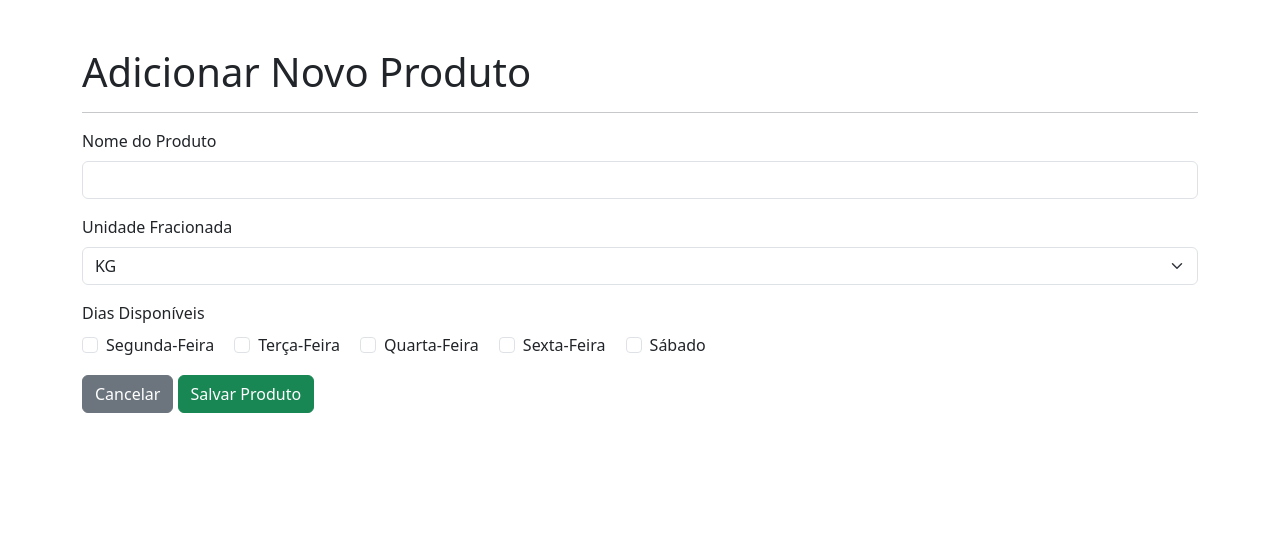
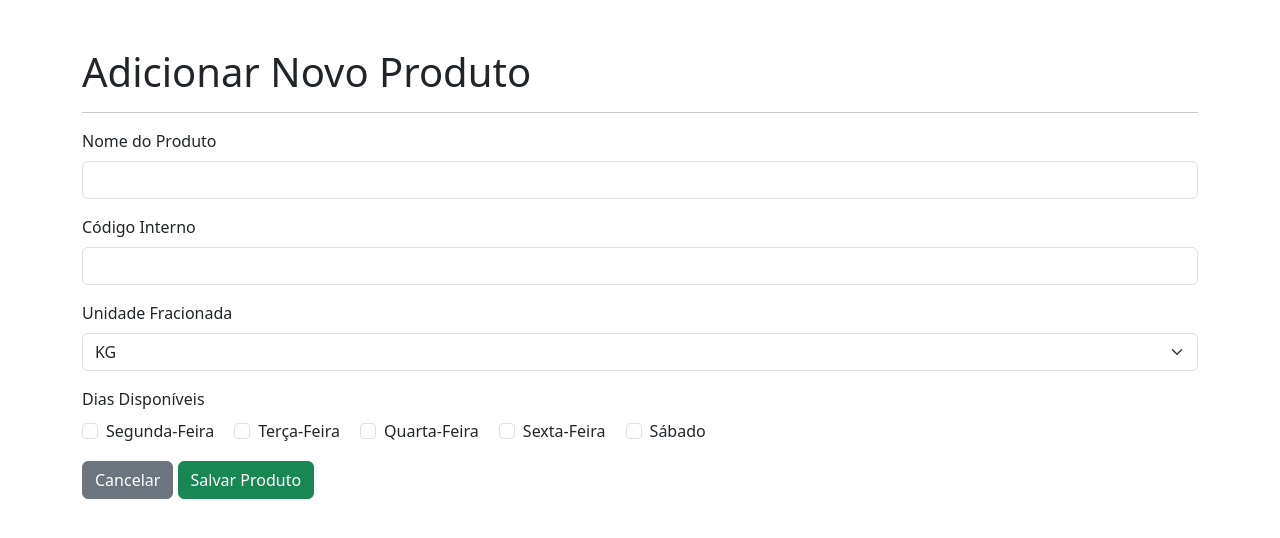
Before and after one commit to IgorsSantana/app-hortifruti, a Flask app: page /admin/product/add in a window 1280 px wide. Shown: the part 56-594 px from the top of the page. Run offline with Flask 3, Linux system fonts and the light colour scheme; a user stored in the database is signed in; tables that the repository leaves empty hold one stand-in row (values such as "Sample post"); some libraries are stand-ins or nearby versions.

Commit message:
Adiciona codigo_interno aos produtos

```diff
--- a/app.py
+++ b/app.py
@@ -1,4 +1,4 @@
-# app.py - Versão com CRUD completo de Produtos
+# app.py - Versão com 'codigo_interno' no admin
 
 import sqlite3
 import pandas as pd
@@ -16,7 +16,6 @@ DATABASE = 'hortifruti.db'
 DIAS_PEDIDO = {0: "SEGUNDA-FEIRA", 1: "TERÇA-FEIRA", 2: "QUARTA-FEIRA", 4: "SEXTA-FEIRA", 5: "SÁBADO"}
 LOJAS = ["BCS", "SJN", "MEP", "FCL1", "FCL2", "FCL3"]
 
-# ... (Todas as funções até as rotas de admin permanecem iguais)
 def get_db():
     db_url = os.environ.get('DATABASE_URL')
     if db_url:
@@ -94,7 +93,6 @@ def obter_dados_relatorio():
 
 @app.route('/login', methods=['GET', 'POST'])
 def login():
-    # ... código sem alteração ...
     if request.method == 'POST':
         username = request.form['username']
         password = request.form['password']
@@ -125,7 +123,6 @@ def logout():
 @app.route('/')
 @login_required
 def index():
-    # ... código sem alteração ...
     hoje = datetime.now().weekday()
     loja_logada = session.get('store_name')
     if session.get('role') == 'admin': return redirect(url_for('relatorio'))
@@ -138,7 +135,6 @@ def index():
 @app.route('/enviar', methods=['POST'])
 @login_required
 def enviar_pedido():
-    # ... código sem alteração ...
     loja = session.get('store_name')
     if not loja: return "Erro: Usuario nao associado a uma loja.", 400
     data_pedido_str = datetime.now().strftime('%Y-%m-%d')
@@ -181,7 +177,6 @@ def sucesso():
 @app.route('/relatorio')
 @admin_required
 def relatorio():
-    # ... código sem alteração ...
     tabela_final, nome_dia = obter_dados_relatorio()
     if tabela_final is None: return "<h1>Hoje nao e um dia de pedido, portanto nao ha relatorio.</h1>"
     tabela_final.index.name = None
@@ -201,7 +196,7 @@ def admin_products():
     db = get_db()
     cursor = db.cursor()
     db_url = os.environ.get('DATABASE_URL')
-    query = "SELECT p.id, p.name, p.unidade_fracionada, STRING_AGG(CAST(pa.day_id AS TEXT), ',') as days_str FROM products p LEFT JOIN product_availability pa ON p.id = pa.product_id GROUP BY p.id, p.name, p.unidade_fracionada ORDER BY p.name;" if db_url else "SELECT p.id, p.name, p.unidade_fracionada, GROUP_CONCAT(pa.day_id) as days_str FROM products p LEFT JOIN product_availability pa ON p.id = pa.product_id GROUP BY p.id, p.name, p.unidade_fracionada ORDER BY p.name;"
+    query = "SELECT p.id, p.name, p.unidade_fracionada, p.codigo_interno, STRING_AGG(CAST(pa.day_id AS TEXT), ',') as days_str FROM products p LEFT JOIN product_availability pa ON p.id = pa.product_id GROUP BY p.id, p.name, p.unidade_fracionada, p.codigo_interno ORDER BY p.name;" if db_url else "SELECT p.id, p.name, p.unidade_fracionada, p.codigo_interno, GROUP_CONCAT(pa.day_id) as days_str FROM products p LEFT JOIN product_availability pa ON p.id = pa.product_id GROUP BY p.id, p.name, p.unidade_fracionada, p.codigo_interno ORDER BY p.name;"
     cursor.execute(query)
     products_data = cursor.fetchall()
     products_list = [dict(zip([desc[0] for desc in cursor.description], row)) for row in products_data]
@@ -220,16 +215,17 @@ def admin_add_product():
     if request.method == 'POST':
         name = request.form['name']
         unidade = request.form['unidade_fracionada']
+        codigo_interno = request.form.get('codigo_interno') # Usar .get para ser seguro se o campo não for enviado
         days = request.form.getlist('days')
         db = get_db()
         cursor = db.cursor()
         db_url = os.environ.get('DATABASE_URL')
         try:
             if db_url:
-                cursor.execute("INSERT INTO products (name, unidade_fracionada) VALUES (%s, %s) RETURNING id;", (name, unidade))
+                cursor.execute("INSERT INTO products (name, unidade_fracionada, codigo_interno) VALUES (%s, %s, %s) RETURNING id;", (name, unidade, codigo_interno))
                 product_id = cursor.fetchone()[0]
             else:
-                cursor.execute("INSERT INTO products (name, unidade_fracionada) VALUES (?, ?);", (name, unidade))
+                cursor.execute("INSERT INTO products (name, unidade_fracionada, codigo_interno) VALUES (?, ?, ?);", (name, unidade, codigo_interno))
                 product_id = cursor.lastrowid
             for day_id in days:
                 if db_url: cursor.execute("INSERT INTO product_availability (product_id, day_id) VALUES (%s, %s);", (product_id, int(day_id)))
@@ -238,7 +234,7 @@ def admin_add_product():
             flash('Produto adicionado com sucesso!', 'success')
         except Exception as e:
             db.rollback()
-            if 'UNIQUE constraint failed' in str(e) or 'duplicate key value violates unique constraint' in str(e): flash(f'Erro: O produto "{name}" ja existe.', 'danger')
+            if 'UNIQUE constraint failed' in str(e) or 'duplicate key value violates unique constraint' in str(e): flash(f'Erro: O produto ou codigo interno "{name}" ja existe.', 'danger')
             else: flash(f'Erro ao adicionar produto: {e}', 'danger')
         finally:
             cursor.close()
@@ -256,9 +252,10 @@ def admin_edit_product(product_id):
     if request.method == 'POST':
         name = request.form['name']
         unidade = request.form['unidade_fracionada']
+        codigo_interno = request.form.get('codigo_interno')
         days = request.form.getlist('days')
         try:
-            cursor.execute("UPDATE products SET name = %s, unidade_fracionada = %s WHERE id = %s;" if db_url else "UPDATE products SET name = ?, unidade_fracionada = ? WHERE id = ?;", (name, unidade, product_id))
+            cursor.execute("UPDATE products SET name = %s, unidade_fracionada = %s, codigo_interno = %s WHERE id = %s;" if db_url else "UPDATE products SET name = ?, unidade_fracionada = ?, codigo_interno = ? WHERE id = ?;", (name, unidade, codigo_interno, product_id))
             cursor.execute("DELETE FROM product_availability WHERE product_id = %s;" if db_url else "DELETE FROM product_availability WHERE product_id = ?;", (product_id,))
             for day_id in days:
                 if db_url: cursor.execute("INSERT INTO product_availability (product_id, day_id) VALUES (%s, %s);", (product_id, int(day_id)))
@@ -272,18 +269,21 @@ def admin_edit_product(product_id):
             cursor.close()
             db.close()
         return redirect(url_for('admin_products'))
+
     cursor.execute("SELECT * FROM products WHERE id = %s;" if db_url else "SELECT * FROM products WHERE id = ?;", (product_id,))
     product_data = cursor.fetchone()
     product = dict(zip([desc[0] for desc in cursor.description], product_data))
+
     cursor.execute("SELECT day_id FROM product_availability WHERE product_id = %s;" if db_url else "SELECT day_id FROM product_availability WHERE product_id = ?;", (product_id,))
     availability_data = cursor.fetchall()
     product['days_ids'] = [row[0] for row in availability_data]
+
     cursor.close()
     db.close()
+
     dias_semana_ordenado = {k: v for k, v in sorted(DIAS_PEDIDO.items())}
     return render_template('admin/product_form.html', dias_pedido=dias_semana_ordenado, product=product)
 
-# --- NOVA ROTA PARA APAGAR PRODUTO ---
 @app.route('/admin/product/delete/<int:product_id>', methods=['POST'])
 @admin_required
 def admin_delete_product(product_id):
@@ -291,9 +291,7 @@ def admin_delete_product(product_id):
     cursor = db.cursor()
     db_url = os.environ.get('DATABASE_URL')
     try:
-        # Apaga primeiro da tabela de disponibilidade (boa prática)
         cursor.execute("DELETE FROM product_availability WHERE product_id = %s;" if db_url else "DELETE FROM product_availability WHERE product_id = ?;", (product_id,))
-        # Apaga da tabela principal de produtos
         cursor.execute("DELETE FROM products WHERE id = %s;" if db_url else "DELETE FROM products WHERE id = ?;", (product_id,))
         db.commit()
         flash('Produto apagado com sucesso!', 'success')
--- a/templates/admin/product_form.html
+++ b/templates/admin/product_form.html
@@ -29,6 +29,12 @@
                 <label for="name" class="form-label">Nome do Produto</label>
                 <input type="text" class="form-control" id="name" name="name" value="{{ product.name or '' }}" required>
             </div>
+
+            <div class="mb-3">
+                <label for="codigo_interno" class="form-label">Código Interno</label>
+                <input type="text" class="form-control" id="codigo_interno" name="codigo_interno" value="{{ product.codigo_interno or '' }}">
+            </div>
+
             <div class="mb-3">
                 <label for="unidade_fracionada" class="form-label">Unidade Fracionada</label>
                 <select class="form-select" id="unidade_fracionada" name="unidade_fracionada">
--- a/templates/admin/products.html
+++ b/templates/admin/products.html
@@ -41,7 +41,8 @@
             <thead class="table-dark">
                 <tr>
                     <th>Nome do Produto</th>
-                    <th>Unidade Fracionada</th>
+                    <th>Código Interno</th>
+                    <th>Unidade</th>
                     <th>Dias Disponíveis</th>
                     <th>Ações</th>
                 </tr>
@@ -50,6 +51,7 @@
                 {% for product in products %}
                 <tr>
                     <td>{{ product.name }}</td>
+                    <td>{{ product.codigo_interno or 'N/A' }}</td>
                     <td>{{ product.unidade_fracionada }}</td>
                     <td>
                         {% for day in product.days %}
@@ -58,7 +60,6 @@
                     </td>
                     <td class="d-flex">
                         <a href="{{ url_for('admin_edit_product', product_id=product.id) }}" class="btn btn-primary btn-sm me-2">Editar</a>
-
                         <form action="{{ url_for('admin_delete_product', product_id=product.id) }}" method="POST" onsubmit="return confirm('Você tem certeza que deseja apagar este produto?');">
                             <button type="submit" class="btn btn-danger btn-sm">Apagar</button>
                         </form>
```
Also changed, not shown: init_db.py (+14 -8 lines).
